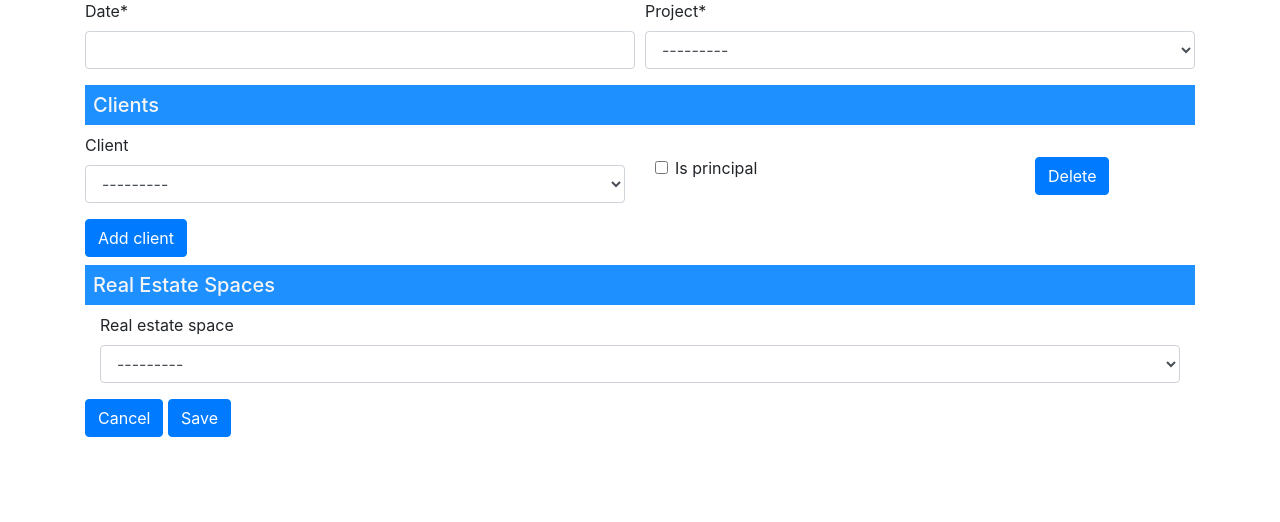
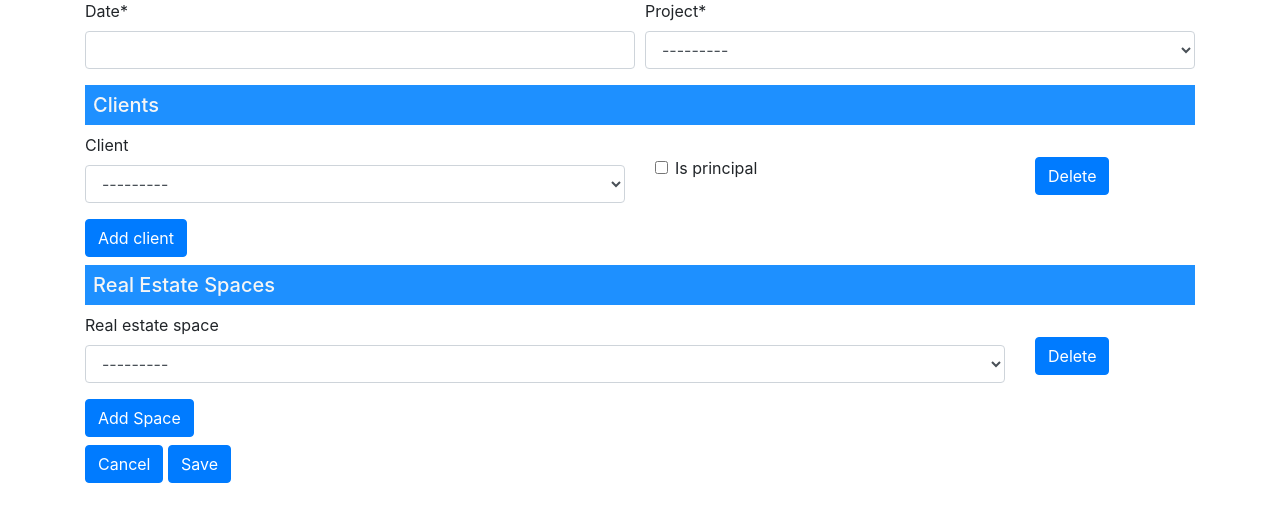
Before and after one commit to luiscberrocal/rec_demo, a Django app: page /en/real-estate/contract/create/ in a window 1280 px wide. Shown: the part 107-629 px from the top of the page. Run offline with Django 3.2, Linux system fonts and the light colour scheme; the visitor is signed in with stand-in values (Sample User, id 1); data comes from the database, SQL or seed files in the repository; data that the repository does not hold is empty; some libraries are stand-ins or nearby versions.

Commit message:
Adding and eliminating spaces

```diff
--- a/rec_demo/templates/real_estate/contract_form.html
+++ b/rec_demo/templates/real_estate/contract_form.html
@@ -42,12 +42,22 @@
             </div>
         </div>
         <h3 class="form-subtitle">{% trans 'Real Estate Spaces' %}</h3>
-        <div id="contract-brokers">
+        <div id="real-estate-spaces">
             {% for key, real_estate_space_field in form.get_real_estate_space_fields %}
-                <div class="form-group col-md-12 mb-0">
-                    {{ real_estate_space_field|as_crispy_field }}
+                <div class="row gy-2 gx-3 align-items-center" id="real-estate-space-row-{{ key }}">
+                    <div class="form-group col-md-10 mb-0">
+                        {{ real_estate_space_field|as_crispy_field }}
+                    </div>
+                    <div class="col-md-2">
+                        <a class="btn btn-primary delete-real-estate-space" href="#">{% trans 'Delete' %}</a>
+                    </div>
                 </div>
             {% endfor %}
+        </div>
+        <div class="control-group add-buttons">
+            <div class="controls">
+                <a class="btn btn-primary" id="add-real-estate-space" href="#">{% trans 'Add Space' %}</a>
+            </div>
         </div>
         <div class="control-group">
             <div class="controls">
@@ -66,16 +76,6 @@
     </script>
     <script>
         $(document).ready(function () {
-            function updateRealEstateSpacesoo(projectId) {
-                let url_mask = "{% url 'real_estate-api:list-real-estate-space-by-project' 12345 %}"
-                let url = url_mask.replace(/12345/, projectId);
-                $.ajax({
-                    url: url,
-                    success: function (data) {
-                        console.log(data)
-                    }
-                });
-            }
 
             function updateRealEstateSpaces(projectId) {
                 let url_mask = "{% url 'real_estate-api:list-real-estate-space-by-project' 12345 %}"
@@ -98,7 +98,30 @@
             $('.delete-contract-client').on('click', function () {
                 //console.log('Removing row id:', $(this).parent().parent().attr('id'));
                 $(this).parent().parent().remove();
-            })
+            });
+            $('.delete-real-estate-space').on('click', function () {
+                //console.log('Removing row id:', $(this).parent().parent().attr('id'));
+                $(this).parent().parent().remove();
+            });
+            $('#add-real-estate-space').on('click', function (){
+                let clone = $("#real-estate-spaces div.row").last().clone(true);
+                let row_id = clone.attr('id');
+                console.log('Row id', row_id);
+                let n = parseInt(row_id.split('-')[4]) + 1;
+                row_id = 'real-estate-space-row-' + n;
+                clone.attr('id', row_id);
+                //id_real_estate_space_0
+                let clientCombo = clone.children().eq(0).find('select');
+                clientCombo.attr('id', 'id_real_estate_space_' + n)
+                clientCombo.attr('name', 'real_estate_space_' + n)
+
+                let clientComboLabel = clone.children().eq(0).find('label');
+                clientComboLabel.attr('for', 'id_real_estate_space_' + n);
+                let divGroup = clientCombo.parent();
+                divGroup.attr('id', 'div_id_real_estate_space_' + n)
+                clone.appendTo($("#real-estate-spaces"));
+
+            });
             $('#add-client').on('click', function () {
                 let $clone = $("#contract-clients div.row").last().clone(true);
                 let row_id = $clone.attr('id')
@@ -122,7 +145,7 @@
                 let isPrincipalLabel = $clone.children().eq(1).find('label');
                 isPrincipalLabel.attr('for', 'id_contract_client_is_principal_' + n);
 
-                $clone.appendTo($("#contract-clients"))
+                $clone.appendTo($("#contract-clients"));
                 //$this.off('input', arguments.callee)
                 //$clone.on('input', arguments.callee)
 
```
